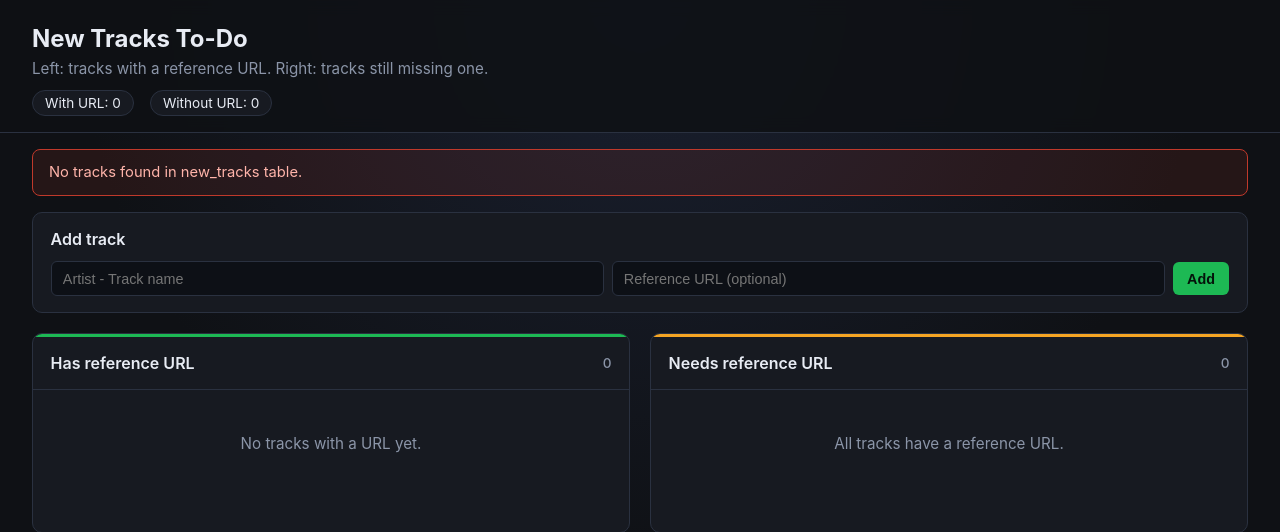
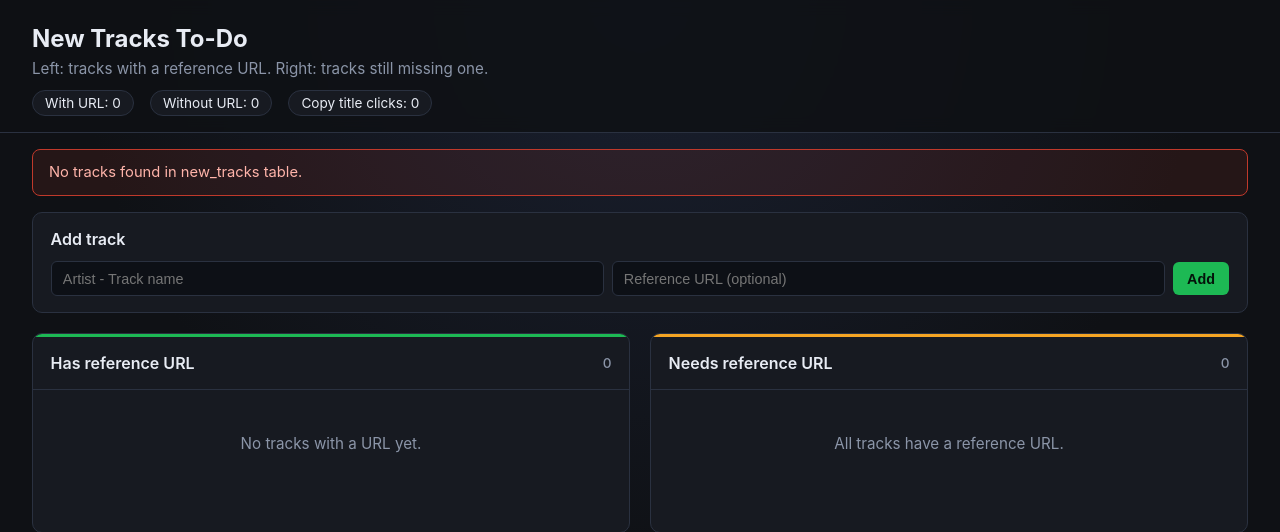
Before and after one commit to rickdevries-happyhorizon/spotify-playground, a Flask app: page / in a window 1280 px wide. Shown: the top 532 px of the page. Run offline with Flask 3, Linux system fonts and the light colour scheme; data that the repository does not hold is empty.

Commit message:
click counter and moved copy title function

```diff
--- a/db_store.py
+++ b/db_store.py
@@ -6,6 +6,7 @@ from mysql_store import (  # noqa: F401
     create_new_track,
     delete_new_track,
     get_connection,
+    increment_new_track_copy_title_count,
     load_historical_data,
     load_new_tracks,
     load_playlists_config,
@@ -22,6 +23,7 @@ __all__ = [
     "create_new_track",
     "delete_new_track",
     "get_connection",
+    "increment_new_track_copy_title_count",
     "load_historical_data",
     "load_new_tracks",
     "load_playlists_config",
--- a/mysql_store.py
+++ b/mysql_store.py
@@ -248,10 +248,26 @@ def _ensure_new_tracks_energy_column(conn) -> None:
     conn.commit()
 
 
+def _ensure_new_tracks_copy_title_count_column(conn) -> None:
+    with conn.cursor() as cur:
+        cur.execute(
+            "SELECT COUNT(*) AS cnt FROM information_schema.COLUMNS "
+            "WHERE TABLE_SCHEMA = DATABASE() AND TABLE_NAME = 'new_tracks' "
+            "AND COLUMN_NAME = 'copy_title_count'"
+        )
+        if cur.fetchone()["cnt"] == 0:
+            cur.execute(
+                "ALTER TABLE new_tracks ADD COLUMN copy_title_count INT UNSIGNED NOT NULL DEFAULT 0 "
+                "AFTER energy"
+            )
+    conn.commit()
+
+
 def _ensure_new_tracks_columns(conn) -> None:
     _ensure_new_tracks_genre_column(conn)
     _ensure_new_tracks_release_year_column(conn)
     _ensure_new_tracks_energy_column(conn)
+    _ensure_new_tracks_copy_title_count_column(conn)
 
 
 def load_new_tracks() -> List[Dict[str, Any]]:
@@ -261,7 +277,7 @@ def load_new_tracks() -> List[Dict[str, Any]]:
         _ensure_new_tracks_columns(conn)
         with conn.cursor() as cur:
             cur.execute(
-                "SELECT id, track, reference_url, genre, release_year, energy "
+                "SELECT id, track, reference_url, genre, release_year, energy, copy_title_count "
                 "FROM new_tracks ORDER BY track ASC"
             )
             return [
@@ -272,6 +288,7 @@ def load_new_tracks() -> List[Dict[str, Any]]:
                     "genre": row.get("genre") or None,
                     "release_year": row.get("release_year") or None,
                     "energy": float(row["energy"]) if row.get("energy") is not None else None,
+                    "copy_title_count": int(row.get("copy_title_count") or 0),
                 }
                 for row in cur.fetchall()
             ]
@@ -295,6 +312,34 @@ def update_new_track_reference_url(track_id: int, reference_url: Optional[str])
     except Exception as e:
         conn.rollback()
         print(f"Error updating reference URL: {e}")
+        raise
+    finally:
+        conn.close()
+
+
+def increment_new_track_copy_title_count(track_id: int) -> Optional[int]:
+    """Increment copy_title_count for a track. Returns new count or None if not found."""
+    conn = get_connection()
+    try:
+        _ensure_new_tracks_columns(conn)
+        with conn.cursor() as cur:
+            cur.execute(
+                "UPDATE new_tracks SET copy_title_count = copy_title_count + 1 WHERE id = %s",
+                (track_id,),
+            )
+            if cur.rowcount == 0:
+                conn.rollback()
+                return None
+            cur.execute(
+                "SELECT copy_title_count FROM new_tracks WHERE id = %s",
+                (track_id,),
+            )
+            row = cur.fetchone()
+        conn.commit()
+        return int(row["copy_title_count"]) if row else None
+    except Exception as e:
+        conn.rollback()
+        print(f"Error incrementing copy title count: {e}")
         raise
     finally:
         conn.close()
@@ -394,6 +439,7 @@ def create_new_track(
             "reference_url": url,
             "genre": genre_value,
             "energy": energy_value,
+            "copy_title_count": 0,
         }
     except IntegrityError as e:
         conn.rollback()
--- a/schema.sql
+++ b/schema.sql
@@ -48,6 +48,7 @@ CREATE TABLE IF NOT EXISTS new_tracks (
   genre VARCHAR(512) NULL,
   release_year SMALLINT UNSIGNED NULL,
   energy DECIMAL(4,3) NULL,
+  copy_title_count INT UNSIGNED NOT NULL DEFAULT 0,
   UNIQUE KEY uq_new_tracks_track (track(191))
 ) ENGINE=InnoDB DEFAULT CHARSET=utf8mb4 COLLATE=utf8mb4_unicode_ci;
 
@@ -55,6 +56,7 @@ CREATE TABLE IF NOT EXISTS new_tracks (
 -- ALTER TABLE new_tracks ADD COLUMN genre VARCHAR(512) NULL AFTER reference_url;
 -- ALTER TABLE new_tracks ADD COLUMN release_year SMALLINT UNSIGNED NULL AFTER genre;
 -- ALTER TABLE new_tracks ADD COLUMN energy DECIMAL(4,3) NULL AFTER release_year;
+-- ALTER TABLE new_tracks ADD COLUMN copy_title_count INT UNSIGNED NOT NULL DEFAULT 0 AFTER energy;
 -- DROP TABLE IF EXISTS play_counts;
 
 INSERT IGNORE INTO destination_config (singleton, playlist_id) VALUES (1, '');
--- a/spotify_playlist/new_tracks_todo_server.py
+++ b/spotify_playlist/new_tracks_todo_server.py
@@ -10,6 +10,7 @@ from flask import Flask, jsonify, render_template, request
 from db_store import (
     create_new_track,
     delete_new_track,
+    increment_new_track_copy_title_count,
     load_new_tracks,
     normalize_reference_url,
     update_new_track_reference_url,
@@ -84,6 +85,18 @@ def create_app() -> Flask:
             }
         )
 
+    @app.post("/api/tracks/<int:track_id>/copy-title")
+    def record_copy_title(track_id: int):
+        try:
+            count = increment_new_track_copy_title_count(track_id)
+        except Exception as e:
+            return jsonify({"error": str(e)}), 500
+
+        if count is None:
+            return jsonify({"error": "Track not found"}), 404
+
+        return jsonify({"id": track_id, "copy_title_count": count})
+
     @app.delete("/api/tracks/<int:track_id>")
     def remove_track(track_id: int):
         if not delete_new_track(track_id):
--- a/spotify_playlist/templates/new_tracks_todo.html
+++ b/spotify_playlist/templates/new_tracks_todo.html
@@ -440,6 +424,7 @@
     <div class="stats">
       <span id="stat-done">With URL: 0</span>
       <span id="stat-todo">Without URL: 0</span>
+      <span id="stat-copy-title">Copy title clicks: 0</span>
     </div>
   </header>
 
@@ -484,6 +469,64 @@
     let statusTimer = null;
     let copyToastTimer = null;
     let lastHighlightedName = null;
+    let totalCopyTitleClicks = 0;
+
+    function setCopyTitleCount(nameEl, count) {
+      nameEl.dataset.count = String(count);
+      let countEl = nameEl.querySelector(".track-name-count");
+      if (count > 0) {
+        if (!countEl) {
+          countEl = document.createElement("span");
+          countEl.className = "track-name-count";
+          countEl.setAttribute("aria-hidden", "true");
+          nameEl.appendChild(countEl);
+        }
+        countEl.textContent = ` (${count})`;
+      } else if (countEl) {
+        countEl.remove();
+      }
+    }
+
+    function getCopyTitleCount(item) {
+      return Number(item.querySelector(".track-name")?.dataset.count || 0);
+    }
+
+    function updateCopyTitleStat(delta = 0) {
+      totalCopyTitleClicks = Math.max(0, totalCopyTitleClicks + delta);
+      document.getElementById("stat-copy-title").textContent =
+        `Copy title clicks: ${totalCopyTitleClicks}`;
+    }
+
+    function sumCopyTitleCounts(tracks) {
+      return tracks.reduce(
+        (total, track) => total + Number(track.copy_title_count || 0),
+        0
+      );
+    }
+
+    async function recordCopyTitleClick(item, trackId) {
+      const nameEl = item.querySelector(".track-name");
+      const previous = Number(nameEl.dataset.count || 0);
+      const optimistic = previous + 1;
+      setCopyTitleCount(nameEl, optimistic);
+      updateCopyTitleStat(1);
+
+      try {
+        const response = await fetch(`/api/tracks/${trackId}/copy-title`, {
+          method: "POST",
+        });
+        const data = await response.json().catch(() => ({}));
+        if (!response.ok) {
+          throw new Error(data.error || "Could not record click");
+        }
+
+        setCopyTitleCount(nameEl, Number(data.copy_title_count || optimistic));
+      } catch (error) {
+        setCopyTitleCount(nameEl, previous);
+        updateCopyTitleStat(-1);
+        showStatus(error.message || "Could not save click count", "error");
+      }
+    }
 
     function highlightTrackTitle(trackItem) {
       if (lastHighlightedName) {
@@ -622,8 +665,8 @@
       li.className = "track-item";
       li.dataset.id = String(track.id);
 
-      const hasUrl = Boolean(track.reference_url);
       const safeUrl = track.reference_url ? escapeHtml(track.reference_url) : "";
+      const copyTitleCount = Number(track.copy_title_count || 0);
       const genreHtml = track.genre
         ? `<div class="track-genre">${escapeHtml(track.genre)}</div>`
         : "";
@@ -633,13 +676,9 @@
 
       li.innerHTML = `
         <div class="track-heading">
-          <div class="track-name">${escapeHtml(track.track)}</div>
+          <div class="track-name" data-count="${copyTitleCount}" role="button" tabindex="0" title="Click to copy title">${escapeHtml(track.track)}</div>
           ${genreHtml}
           ${energyHtml}
-        </div>
-        <div class="copy-buttons">
-          <button type="button" class="copy-title">Copy title</button>
-          <button type="button" class="copy-url" ${hasUrl ? "" : "disabled"}>Copy URL</button>
         </div>
         <form class="track-form">
           <input type="url" name="reference_url" placeholder="https://..." value="${safeUrl}" />
@@ -648,15 +687,23 @@
         </form>
       `;
 
-      li.querySelector("button.copy-title").addEventListener("click", () => {
+      const nameEl = li.querySelector(".track-name");
+      if (copyTitleCount > 0) {
+        setCopyTitleCount(nameEl, copyTitleCount);
+      }
+
+      function handleTitleCopy() {
         highlightTrackTitle(li);
         copyText(track.track, "Title");
-      });
+        recordCopyTitleClick(li, track.id);
+      }
 
-      const copyUrlButton = li.querySelector("button.copy-url");
-      copyUrlButton.addEventListener("click", () => {
-        highlightTrackTitle(li);
-        copyText(track.reference_url, "URL");
+      nameEl.addEventListener("click", handleTitleCopy);
+      nameEl.addEventListener("keydown", (event) => {
+        if (event.key === "Enter" || event.key === " ") {
+          event.preventDefault();
+          handleTitleCopy();
+        }
       });
 
       const form = li.querySelector("form");
@@ -686,6 +733,7 @@
             reference_url: updated.reference_url,
             genre: track.genre,
             energy: track.energy,
+            copy_title_count: getCopyTitleCount(li),
           });
           showStatus(updated.has_url ? "Saved — moved to left column" : "Cleared — moved to right column");
         } catch (error) {
@@ -722,7 +770,11 @@
         launchConfetti(originX, originY);
 
         await new Promise((resolve) => setTimeout(resolve, 450));
+        const removedCount = getCopyTitleCount(item);
         item.remove();
+        if (removedCount > 0) {
+          updateCopyTitleStat(-removedCount);
+        }
         if (lastHighlightedName && !document.contains(lastHighlightedName)) {
           lastHighlightedName = null;
         }
@@ -826,6 +878,11 @@
         renderList(listDone, data.with_url);
         renderList(listTodo, data.without_url);
         updateCounts();
+        totalCopyTitleClicks = sumCopyTitleCounts([
+          ...(data.with_url || []),
+          ...(data.without_url || []),
+        ]);
+        updateCopyTitleStat();
 
         if (!data.total) {
           setBanner("No tracks found in new_tracks table.", "error");
```
Also changed, not shown: other parts of spotify_playlist/templates/new_tracks_todo.html (+11 -27 lines), 2 other files.
